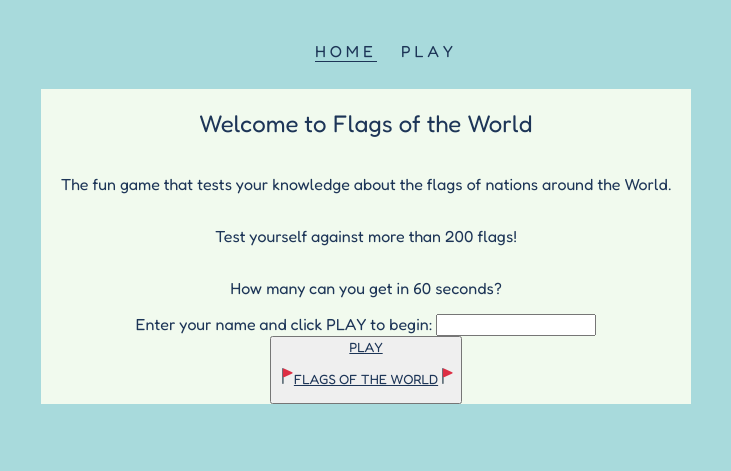
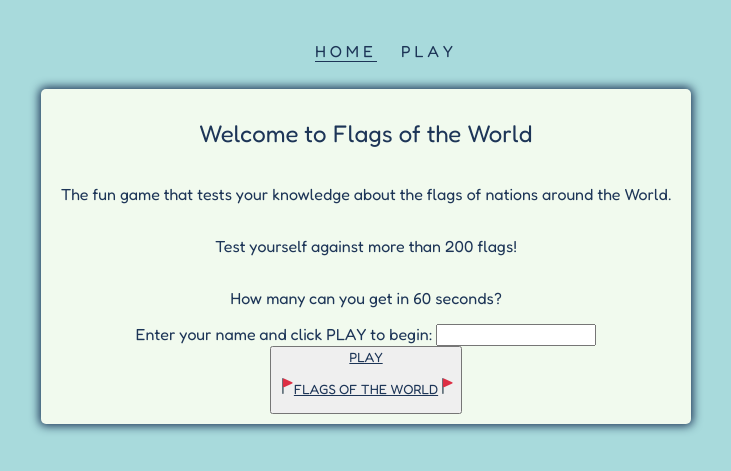
Before and after one commit to marktodman/flags-of-the-world, a plain HTML site: page index.html in a window 1280 px wide. Shown: the part 93-564 px from the top of the page, without its empty margins (274-1005 px from the left). Drawn offline with Linux system fonts and the light colour scheme.

Commit message:
style: Add styling to game area container to make it stand out

```diff
--- a/assets/css/style.css
+++ b/assets/css/style.css
@@ -69,6 +69,9 @@ body.wrong {
     width: 650px;
     max-width: 90%;
     margin: 0 auto;
+    border-radius: 5px;
+    padding: 10px;
+    box-shadow: 0 0 10px 2px;
     background-color: #F1FAEE;
     display: flex;
     flex-direction: column;
```
